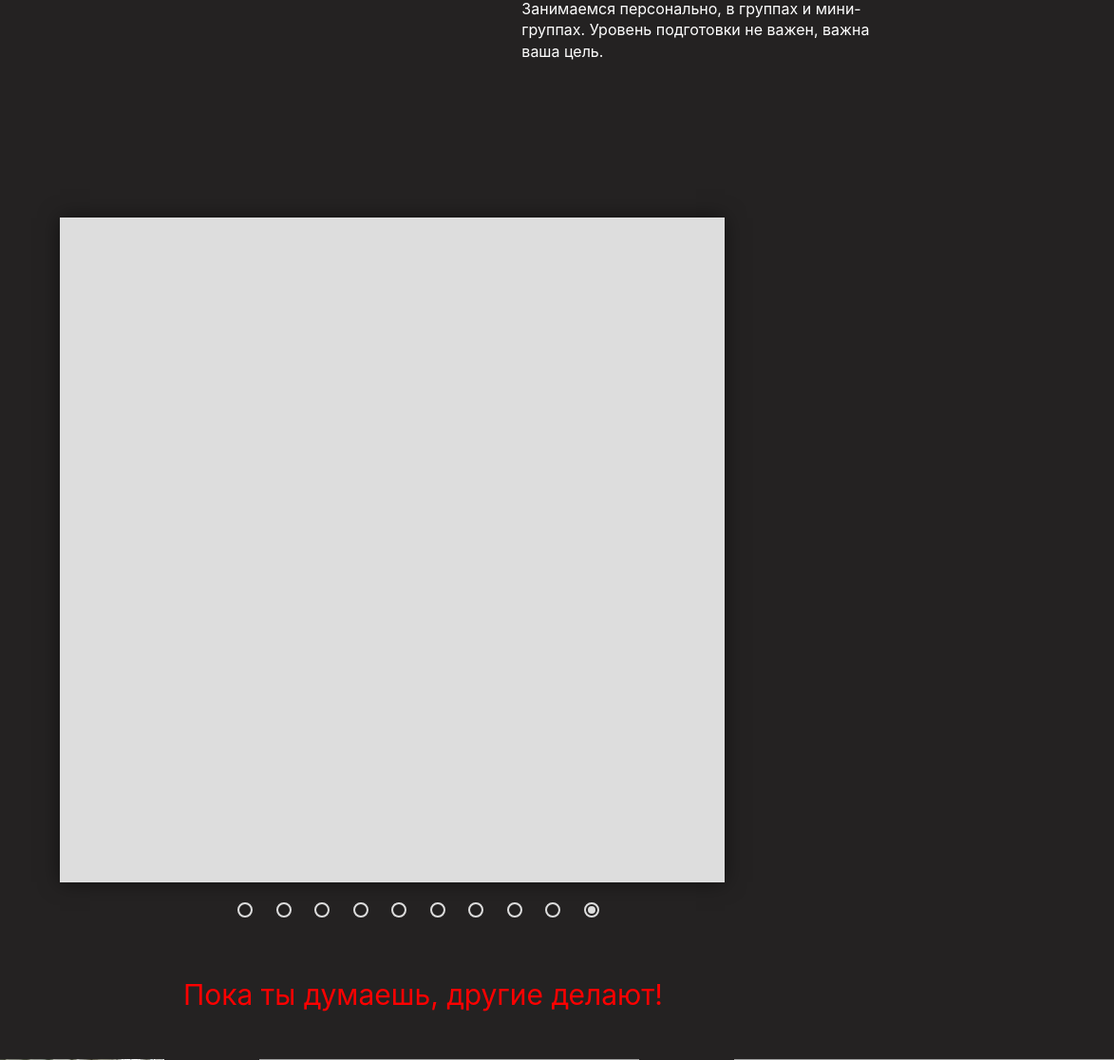
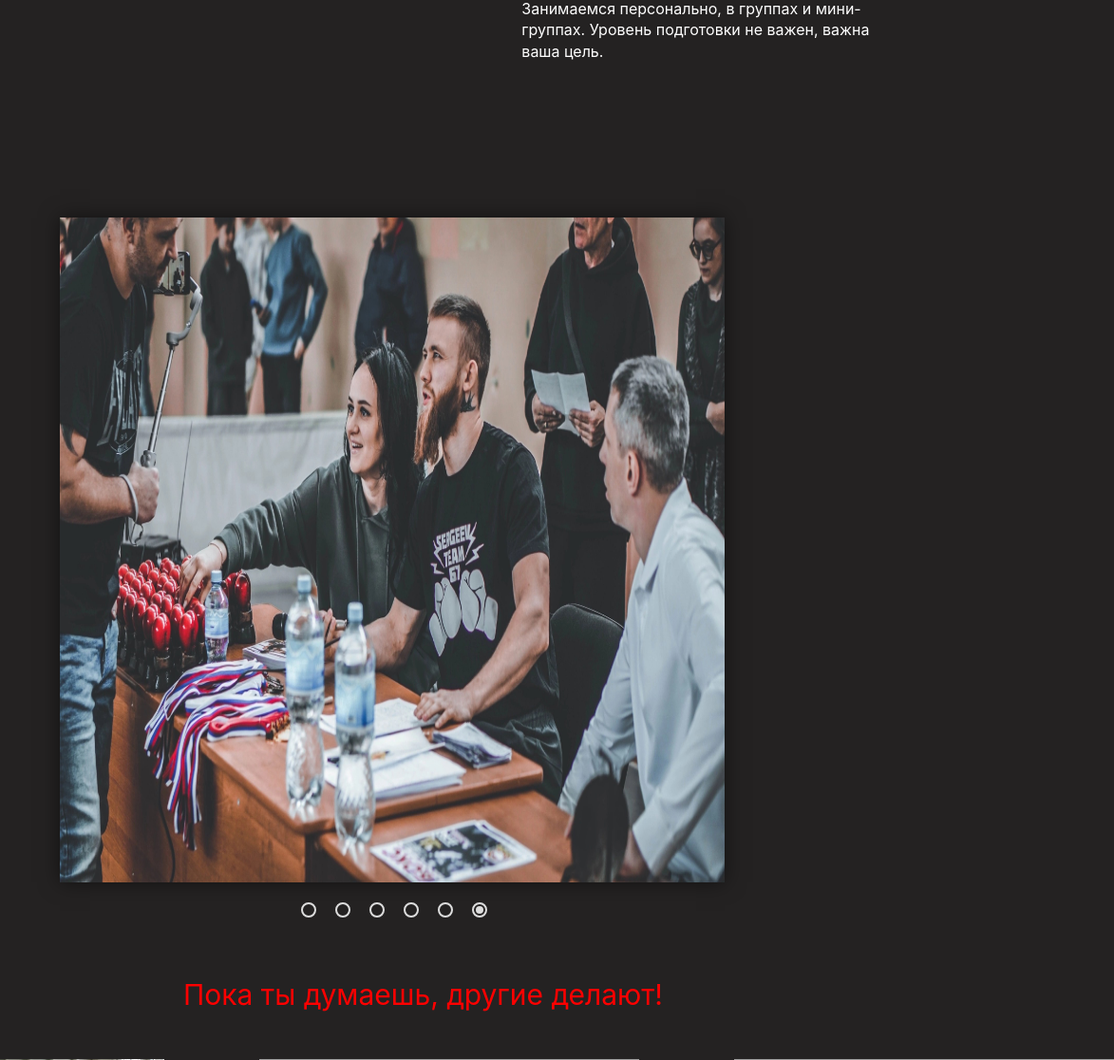
Before and after one commit to makashinmi/peresvet-safonovo, a Django app: page / in a window 1520 px wide; the page is wider, and only the part inside the window is pictured. Shown: the part 712-1828 px from the top of that part at 95% size, without its empty margins (347-1520 px from the left). Run offline with Django 4.2, Linux system fonts and the light colour scheme; data comes from the database, SQL or seed files in the repository; both versions use the stored data as it was after the commit; parts of the project's set-up code (start-up, migrations or seed data) failed here and were passed over; grey boxes are pictures that could not be loaded.

Commit message:
work on backend is done

```diff
--- a/backend/index/admin.py
+++ b/backend/index/admin.py
@@ -7,3 +7,4 @@ from .models import *
 admin.site.register(Trainer)
 admin.site.register(Post)
 admin.site.register(Photo)
+admin.site.register(Slider_Photo)
--- a/backend/index/views.py
+++ b/backend/index/views.py
@@ -5,13 +5,12 @@ from .models import *
 
 # Create your views here.
 def index(request: rq):
-
-
     context = {
-        'slider_list': [],
+        'slider_list': [(index+1, photo) for index, photo in enumerate(Slider_Photo.objects.all()[:10])],
         'trainer_list': Trainer.objects.all(),
         'post_list': Post.objects.all()[:3],
         'photo_list': Photo.objects.all()[:12],
     }
 
+
     return render(request, 'index.html', context)
--- a/backend/static/index.css
+++ b/backend/static/index.css
@@ -260,10 +260,10 @@
 }
 
 .wrapper .controls {
-	left: 50%;
-	margin-left: -175px;
-	position: absolute;
+	display: flex;
+	justify-content: center;
 }
+
 
 .wrapper label {
 	cursor: pointer;
--- a/backend/templates/index.html
+++ b/backend/templates/index.html
@@ -57,39 +57,31 @@
 
 	<!-- Gallery -->
     <div class="wrapper">
-        <input type="radio" name="point" id="slide1" checked>
-        <input type="radio" name="point" id="slide2">
-        <input type="radio" name="point" id="slide3">
-        <input type="radio" name="point" id="slide4">
-        <input type="radio" name="point" id="slide5">
-        <input type="radio" name="point" id="slide6">
-        <input type="radio" name="point" id="slide7">
-        <input type="radio" name="point" id="slide8">
-        <input type="radio" name="point" id="slide9">
-        <input type="radio" name="point" id="slide10" checked>
+		{% for index, _ in slider_list %}
+		{% if index == 1 or index == slider_list|length %}
+		<input type='radio' name='point' id='slide{{ index }}' checked>
+		{% else %}
+		<input type='radio' name='point' id='slide{{ index }}'>
+		{% endif %}
+		{% endfor %}
+
         <div class="slider">
-			{% for photo in slider_list %}
-			<div class='slides'>
+			{% for index, photo in slider_list %}
+			<div class='slides slide{{ index }}'>
 				<img class='sliderrr' src='media/{{ photo.file }}' alt=''>
 			</div>
 			{% endfor %}
         </div>
+
         <div class="controls">
-            <label for="slide1"></label>
-            <label for="slide2"></label>
-            <label for="slide3"></label>
-            <label for="slide4"></label>
-            <label for="slide5"></label>
-            <label for="slide6"></label>
-            <label for="slide7"></label>
-            <label for="slide8"></label>
-            <label for="slide9"></label>
-            <label for="slide10"></label>
+			{% for index, _ in slider_list %}
+			<label for='slide{{ index }}'></label>
+			{% endfor %}
         </div>
     </div>
 
 	<!-- Blog Section -->
-    <div class="novosti">
+    <div class="novosti" id='blog'>
         <div class="novosti__title">Пока ты думаешь, другие делают!</div>
         <div class="grid">
 			{% for post in post_list %}
```
Also changed, not shown: other parts of backend/templates/index.html (+12 -12 lines), backend/db.sqlite3, backend/index/migrations/0002_slider_photo_rename_trainers_trainer.py (deleted), backend/media/slider/5.jpg (added), backend/media/slider/6.jpg (added), backend/media/slider/msg912071501-64562.jpg (added), backend/media/slider/msg912071501-64563.jpg (added), backend/media/slider/msg912071501-64564.jpg (added), backend/media/slider/msg912071501-64566.jpg (added), backend/static/img/whatsapp.png (added).
